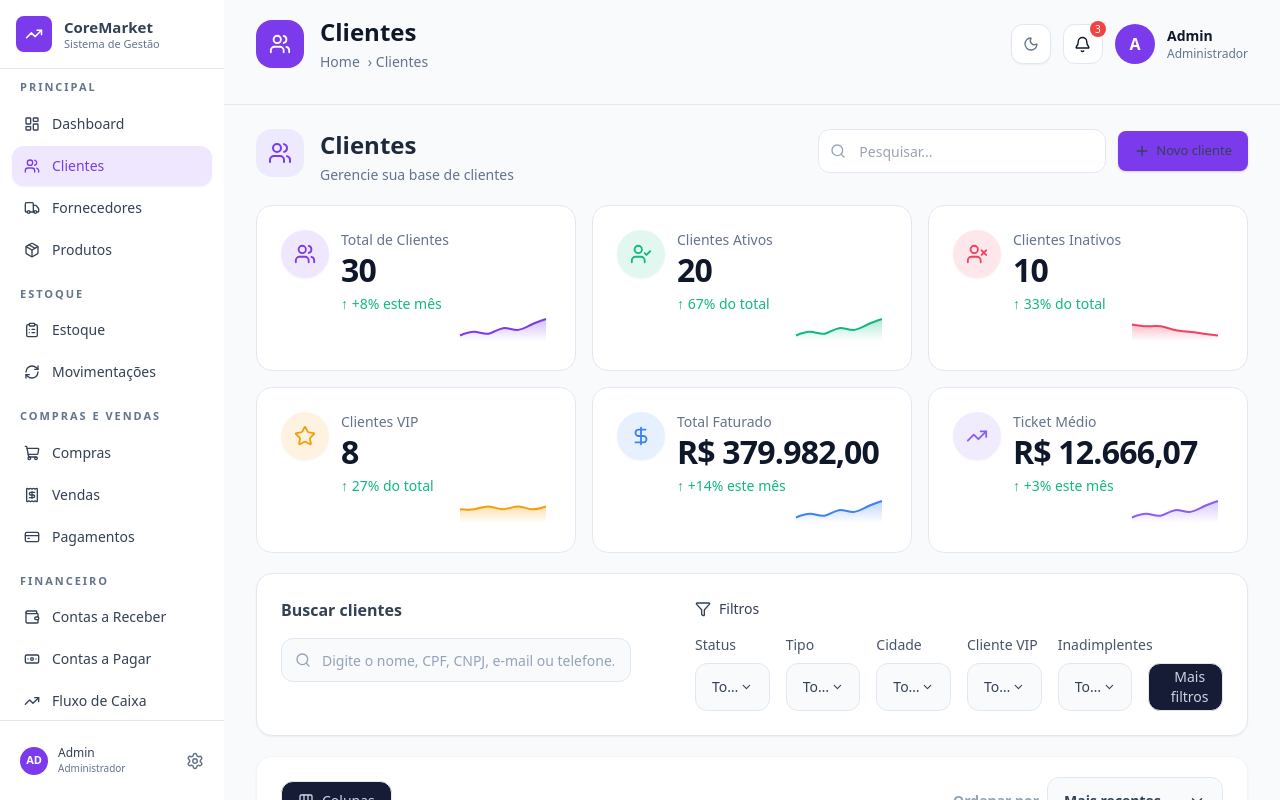
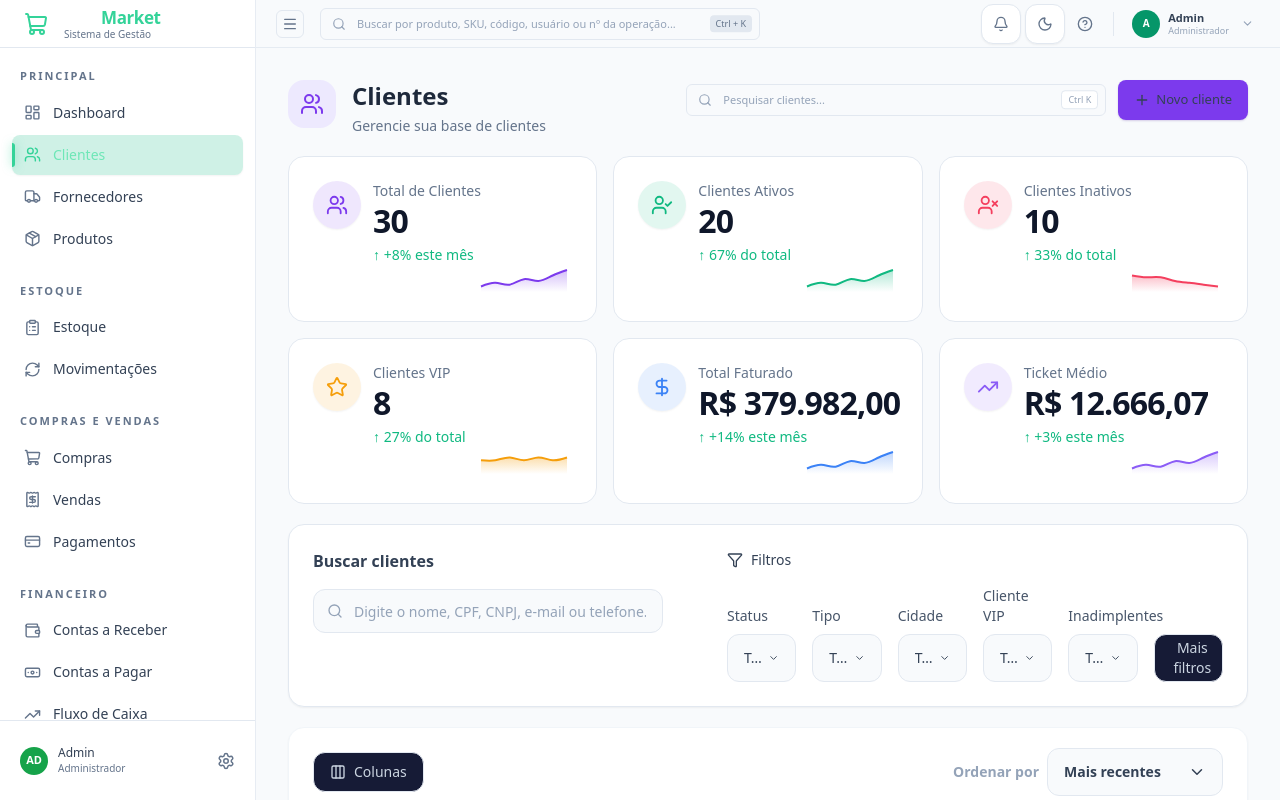
Before and after one commit to natanaelrb/coremarket-frontend, a React (Vite) app: page /clientes in a window 1280 px wide. Built offline with nearby package versions, Linux system fonts and the light colour scheme.

Commit message:
refactor(layout): melhorar barra lateral e barra superior

```diff
--- a/src/layouts/Sidebar.jsx
+++ b/src/layouts/Sidebar.jsx
@@ -10,10 +10,11 @@ export default function Sidebar() {
   const location = useLocation();
 
   return (
-    <aside className="flex h-screen w-56 flex-shrink-0 flex-col bg-[var(--sidebar-bg)] text-[var(--sidebar-text)] transition-colors duration-200">
+    <aside className="flex h-screen w-64 flex-shrink-0 flex-col border-r border-slate-200/80 bg-[var(--sidebar-bg)] text-[var(--sidebar-text)] transition-all duration-300 dark:border-white/10">
       <SidebarHeader />
 
-      <nav className="flex-1 overflow-y-auto space-y-4 px-3 py-2.5 scrollbar-thin">
+      <nav className="flex-1 overflow-y-auto px-3 py-5 scrollbar-thin">
+        <div className="space-y-6">
           {menuSections.map((section) => (
             <SidebarSection
               key={section.label}
@@ -21,6 +22,7 @@ export default function Sidebar() {
               currentPath={location.pathname}
             />
           ))}
+        </div>
       </nav>
 
       <SidebarFooter />
--- a/src/layouts/Topbar.jsx
+++ b/src/layouts/Topbar.jsx
@@ -1,124 +1,127 @@
-// import { useLocation } from "react-router-dom";
+import { useLocation } from "react-router-dom";
+import {
+  Search,
+  Moon,
+  Bell,
+  CircleHelp,
+  Menu,
+  ChevronDown,
+} from "lucide-react";
 
-// import DashboardTopbar from "./topbars/DashboardTopbar";
-// import ClientesTopbar from "./topbars/ClientesTopbar";
-// // import ProdutosTopbar from "./topbars/ProdutosTopbar";
-// // import FornecedoresTopbar from "./topbars/FornecedoresTopbar";
-// // import EstoqueTopbar from "./topbars/EstoqueTopbar";
-// // import MovimentacoesTopbar from "./topbars/MovimentacoesTopbar";
-// // import ComprasTopbar from "./topbars/ComprasTopbar";
-// // import VendasTopbar from "./topbars/VendasTopbar";
-// // import PagamentosTopbar from "./topbars/PagamentosTopbar";
-// // import ContasReceberTopbar from "./topbars/ContasReceberTopbar";
-// // import ContasPagarTopbar from "./topbars/ContasPagarTopbar";
-// // import FluxoCaixaTopbar from "./topbars/FluxoCaixaTopbar";
-// // import DespesasTopbar from "./topbars/DespesasTopbar";
-// // import RelatoriosTopbar from "./topbars/RelatoriosTopbar";
-// // import UsuariosTopbar from "./topbars/UsuariosTopbar";
-// // import ConfiguracoesTopbar from "./topbars/ConfiguracoesTopbar";
-
-// export default function Topbar() {
-//   const { pathname } = useLocation();
-
-//   switch (pathname) {
-//     case "/dashboard":
-//       return <DashboardTopbar />;
-
-//     case "/clientes":
-//       return <ClientesTopbar />;
-
-//     // case "/fornecedores":
-//     //   return <FornecedoresTopbar />;
-
-//     // case "/produtos":
-//     //   return <ProdutosTopbar />;
-
-//     // case "/estoque":
-//     //   return <EstoqueTopbar />;
-
-//     // case "/movimentacoes":
-//     //   return <MovimentacoesTopbar />;
-
-//     // case "/compras":
-//     //   return <ComprasTopbar />;
-
-//     // case "/vendas":
-//     //   return <VendasTopbar />;
-
-//     // case "/pagamentos":
-//     //   return <PagamentosTopbar />;
-
-//     // case "/contas-receber":
-//     //   return <ContasReceberTopbar />;
-
-//     // case "/contas-pagar":
-//     //   return <ContasPagarTopbar />;
-
-//     // case "/fluxo-caixa":
-//     //   return <FluxoCaixaTopbar />;
-
-//     // case "/despesas":
-//     //   return <DespesasTopbar />;
-
-//     // case "/relatorios":
-//     //   return <RelatoriosTopbar />;
-
-//     // case "/usuarios":
-//     //   return <UsuariosTopbar />;
-
-//     // case "/configuracoes":
-//     //   return <ConfiguracoesTopbar />;
-
-//     // default:
-//     //   return <DashboardTopbar />;
-//   }
-// }
-
-import { useLocation } from "react-router-dom";
-
-import headerConfig from "./config/topbarConfig";
-
-import TopbarPageInfo from "./topbars/components/TopbarPageInfo";
-import TopbarSearch from "./topbars/components/TopbarSearch";
 import TopbarThemeButton from "./topbars/components/TopbarThemeButton";
 import TopbarNotifications from "./topbars/components/TopbarNotifications";
 import TopbarUser from "./topbars/components/TopbarUser";
-import TopbarActions from "./topbars/components/TopbarActions";
 
 export default function Topbar() {
   const location = useLocation();
 
-  const page = headerConfig[location.pathname] ?? {
-    title: "CoreMarket",
-    icon: null,
-    breadcrumb: [],
-    action: null,
-    showSearch: false,
-  };
+  return (
+    <header
+      className="
+        sticky top-0 z-40
+        h-12
+        border-b border-slate-200/80
+        bg-[var(--bg-app)]
+        dark:border-white/[0.06]
+      "
+    >
+      <div className="flex h-full items-center justify-between px-5">
 
-  return (
-    <header className="sticky top-2 z-40 border-b border-slate-200 dark:border-white/10 bg-[var(--bg-app)] backdrop-blur">
-      <div className="px-8 py-2">
-        {/* Linha superior */}
-        <div className="flex items-center justify-between">
-          <TopbarPageInfo
-            icon={page.icon}
-            title={page.title}
-            breadcrumb={page.breadcrumb}
-          />
+        {/* ESQUERDA */}
+        <div className="flex items-center gap-4">
 
-          <div className="flex items-center gap-3">
-            <TopbarThemeButton />
-            <TopbarNotifications />
-            <TopbarUser />
+          {/* Botão menu */}
+          <button
+            className="
+              flex h-7 w-7 items-center justify-center
+              rounded-md
+              border border-slate-200
+              text-slate-500
+              hover:bg-slate-100
+              dark:border-white/10
+              dark:text-slate-400
+              dark:hover:bg-white/5
+            "
+          >
+            <Menu size={16} />
+          </button>
+
+          {/* Busca */}
+          <div className="relative hidden md:block">
+            <Search
+              size={14}
+              className="
+                absolute left-3 top-1/2
+                -translate-y-1/2
+                text-slate-400
+              "
+            />
+
+            <input
+              type="text"
+              placeholder="Buscar por produto, SKU, código, usuário ou nº da operação..."
+              className="
+                h-8 w-[440px]
+                rounded-md
+                border border-slate-200
+                bg-slate-50
+                pl-9 pr-16
+                text-[11px]
+                outline-none
+                transition-all
+                placeholder:text-slate-400
+                focus:border-emerald-500/50
+                focus:ring-2
+                focus:ring-emerald-500/10
+                dark:border-white/[0.08]
+                dark:bg-white/[0.03]
+                dark:text-white
+              "
+            />
+
+            <span
+              className="
+                absolute right-2 top-1/2
+                -translate-y-1/2
+                rounded
+                bg-slate-200
+                px-1.5 py-0.5
+                text-[9px]
+                text-slate-500
+                dark:bg-white/[0.06]
+                dark:text-slate-500
+              "
+            >
+              Ctrl + K
+            </span>
           </div>
         </div>
 
-        {/* Linha inferior */}
-        <div className="mt-6 flex justify-end items-center gap-3">
-          {page.showSearch && <TopbarSearch />}
+        {/* DIREITA */}
+        <div className="flex items-center gap-1">
 
-          <TopbarActions action={page.action} />
+          <TopbarNotifications />
+
+          <TopbarThemeButton />
+
+          <button
+            className="
+              flex h-8 w-8 items-center justify-center
+              rounded-md
+              text-slate-500
+              hover:bg-slate-100
+              dark:text-slate-400
+              dark:hover:bg-white/5
+            "
+          >
+            <CircleHelp size={16} />
+          </button>
+
+          {/* Separador */}
+          <div className="mx-2 h-6 w-px bg-slate-200 dark:bg-white/10" />
+
+          <TopbarUser />
+
         </div>
       </div>
     </header>
--- a/src/layouts/sidebar/SidebarFooter.jsx
+++ b/src/layouts/sidebar/SidebarFooter.jsx
@@ -5,7 +5,7 @@ export default function SidebarFooter() {
     <div className="flex-shrink-0 border-t border-[var(--sidebar-border)] px-3 py-4 dark:border-white/10">
       <div className="group flex cursor-pointer items-center gap-2.5 rounded-lg px-2 py-2 transition hover:bg-[var(--sidebar-hover)]">
         {/* Avatar */}
-        <div className="flex h-7 w-7 flex-shrink-0 items-center justify-center rounded-full bg-violet-600 text-[11px] font-semibold text-white">
+        <div className="flex h-7 w-7 flex-shrink-0 items-center justify-center rounded-full bg-green-600 text-[11px] font-semibold text-white">
           AD
         </div>
 
--- a/src/layouts/sidebar/SidebarHeader.jsx
+++ b/src/layouts/sidebar/SidebarHeader.jsx
@@ -1,23 +1,30 @@
-import { TrendingUp } from "lucide-react";
+import { ShoppingCart } from "lucide-react";
 
 export default function SidebarHeader() {
   return (
-    <div className="flex flex-shrink-0 items-center gap-3 border-b border-[var(--sidebar-border)] px-4 py-4 dark:border-white/10">
+    <div className="flex h-12 flex-shrink-0 items-center gap-3 border-b border-[var(--sidebar-border)] px-5">
+
       {/* Logo */}
-      <div className="flex h-9 w-9 flex-shrink-0 items-center justify-center rounded-lg bg-violet-600 text-white shadow-sm">
-        <TrendingUp size={18} />
+      <div className="flex h-8 w-8 items-center justify-center">
+        <ShoppingCart
+          size={24}
+          strokeWidth={2}
+          className="text-emerald-400"
+        />
       </div>
 
-      {/* Nome do sistema */}
-      <div>
-        <h1 className="text-[15px] font-bold leading-tight text-[var(--sidebar-text)]">
-          CoreMarket
+      {/* Nome */}
+      <div className="flex flex-col leading-tight">
+        <h1 className="text-[17px] font-bold tracking-tight">
+          <span className="text-white">Core</span>
+          <span className="text-emerald-400">Market</span>
         </h1>
 
-        <p className="text-[11px] leading-tight text-[var(--sidebar-text-muted)]">
+        <p className="text-[10px] text-slate-500">
           Sistema de Gestão
         </p>
       </div>
+
     </div>
   );
 }
--- a/src/layouts/sidebar/SidebarNavItem.jsx
+++ b/src/layouts/sidebar/SidebarNavItem.jsx
@@ -4,13 +4,13 @@ export default function SidebarNavItem({ item, isActive }) {
   const Icon = item.icon;
 
   const baseClasses =
-    "flex items-center gap-3 rounded-xl px-3 py-2.5 text-sm font-medium transition-all duration-150";
+    "group relative flex items-center gap-3 rounded-lg px-3 py-2.5 text-sm font-medium transition-all duration-200";
 
   const activeClasses =
-    "bg-violet-500/15 text-violet-600 shadow-sm dark:bg-violet-500/20 dark:text-violet-300";
+    "bg-emerald-500/20 text-emerald-300 shadow-sm";
 
   const inactiveClasses =
-    "text-[var(--sidebar-text)] hover:bg-[var(--sidebar-hover)]";
+    "text-[var(--sidebar-text)] hover:bg-white/[0.05] hover:text-white";
 
   return (
     <Link
@@ -19,7 +19,19 @@ export default function SidebarNavItem({ item, isActive }) {
         isActive ? activeClasses : inactiveClasses
       }`}
     >
-      <Icon size={16} className="flex-shrink-0" />
+      {/* Barra lateral verde */}
+      {isActive && (
+        <span className="absolute left-0 h-6 w-[3px] rounded-r-full bg-emerald-400 shadow-[0_0_10px_rgba(52,211,153,0.6)]" />
+      )}
+
+      <Icon
+        size={17}
+        className={`flex-shrink-0 transition-colors ${
+          isActive
+            ? "text-emerald-400"
+            : "text-[var(--sidebar-text-muted)] group-hover:text-white"
+        }`}
+      />
 
       <span className="flex-1 truncate">
         {item.name}
--- a/src/layouts/topbars/components/TopbarNotifications.jsx
+++ b/src/layouts/topbars/components/TopbarNotifications.jsx
@@ -1,13 +1,13 @@
 import { Bell } from "lucide-react";
+
+import IconButton from "../../../shared/components/actions/IconButton";
 
 export default function TopbarNotifications() {
   return (
-    <button className="relative w-10 h-10 rounded-xl border border-slate-200 dark:border-white/10 bg-white dark:bg-[#12162C] flex items-center justify-center">
-      <Bell size={17} />
-
-      <span className="absolute -top-1 -right-1 w-4 h-4 rounded-full bg-red-500 text-[10px] text-white flex items-center justify-center">
-        3
-      </span>
-    </button>
+    <IconButton
+      icon={Bell}
+      badge="3"
+      title="Notificações"
+    />
   );
 }
--- a/src/layouts/topbars/components/TopbarSearch.jsx
+++ b/src/layouts/topbars/components/TopbarSearch.jsx
@@ -1,31 +1,69 @@
 import { Search } from "lucide-react";
 
-export default function TopbarSearch() {
+export default function TopbarSearch({
+  placeholder = "Buscar por produto, SKU, código...",
+  value,
+  onChange,
+}) {
   return (
     <div className="relative">
       <Search
-        size={16}
+        size={14}
         className="absolute left-3 top-1/2 -translate-y-1/2 text-slate-400"
       />
 
       <input
-        placeholder="Pesquisar..."
+        value={value}
+        onChange={onChange}
+        placeholder={placeholder}
         className="
-          w-72
-          h-11
-          rounded-xl
-          border
-          border-slate-200
-          dark:border-white/10
-          bg-white
-          dark:bg-[#12162C]
-          pl-10
-          pr-4
-          text-sm
+          h-8
+          w-[420px]
+          rounded-md
+          border border-slate-200
+          bg-slate-50
+          pl-9
+          pr-16
+          text-[11px]
+          text-slate-700
           outline-none
-          focus:border-violet-500
+          transition-all duration-150
+          placeholder:text-slate-400
+          hover:border-slate-300
+          focus:border-emerald-500
+          focus:bg-white
+          focus:ring-2
+          focus:ring-emerald-500/10
+          dark:border-white/[0.08]
+          dark:bg-white/[0.03]
+          dark:text-slate-200
+          dark:placeholder:text-slate-500
+          dark:hover:border-white/[0.12]
+          dark:focus:border-emerald-500/60
+          dark:focus:bg-white/[0.05]
         "
       />
+
+      {/* Atalho */}
+      <div
+        className="
+          pointer-events-none
+          absolute right-2 top-1/2
+          -translate-y-1/2
+          rounded
+          border border-slate-200
+          bg-white
+          px-1.5 py-0.5
+          text-[9px]
+          font-medium
+          text-slate-400
+          dark:border-white/[0.08]
+          dark:bg-white/[0.04]
+          dark:text-slate-500
+        "
+      >
+        Ctrl K
+      </div>
     </div>
   );
 }
--- a/src/layouts/topbars/components/TopbarUser.jsx
+++ b/src/layouts/topbars/components/TopbarUser.jsx
@@ -1,19 +1,30 @@
+import { ChevronDown } from "lucide-react";
+
 export default function TopbarUser() {
   return (
-    <div className="flex items-center gap-3">
-      <div className="w-10 h-10 rounded-full bg-violet-600 flex items-center justify-center text-white font-semibold">
+    <button className="flex items-center gap-2 rounded-md px-1.5 py-1 transition-colors hover:bg-slate-100 dark:hover:bg-white/[0.05]">
+
+      {/* Avatar */}
+      <div className="flex h-7 w-7 flex-shrink-0 items-center justify-center rounded-full bg-emerald-600 text-[10px] font-semibold text-white">
         A
       </div>
 
-      <div>
-        <p className="text-sm font-semibold">
+      {/* Informações */}
+      <div className="hidden text-left leading-tight lg:block">
+        <p className="text-[11px] font-semibold text-slate-700 dark:text-slate-200">
           Admin
         </p>
 
-        <p className="text-xs text-slate-500">
+        <p className="text-[9px] text-slate-400 dark:text-slate-500">
           Administrador
         </p>
       </div>
-    </div>
+
+      {/* Seta */}
+      <ChevronDown
+        size={13}
+        className="ml-1 text-slate-400"
+      />
+    </button>
   );
 }
```
Lines whose indentation alone changed are shown as unchanged.
